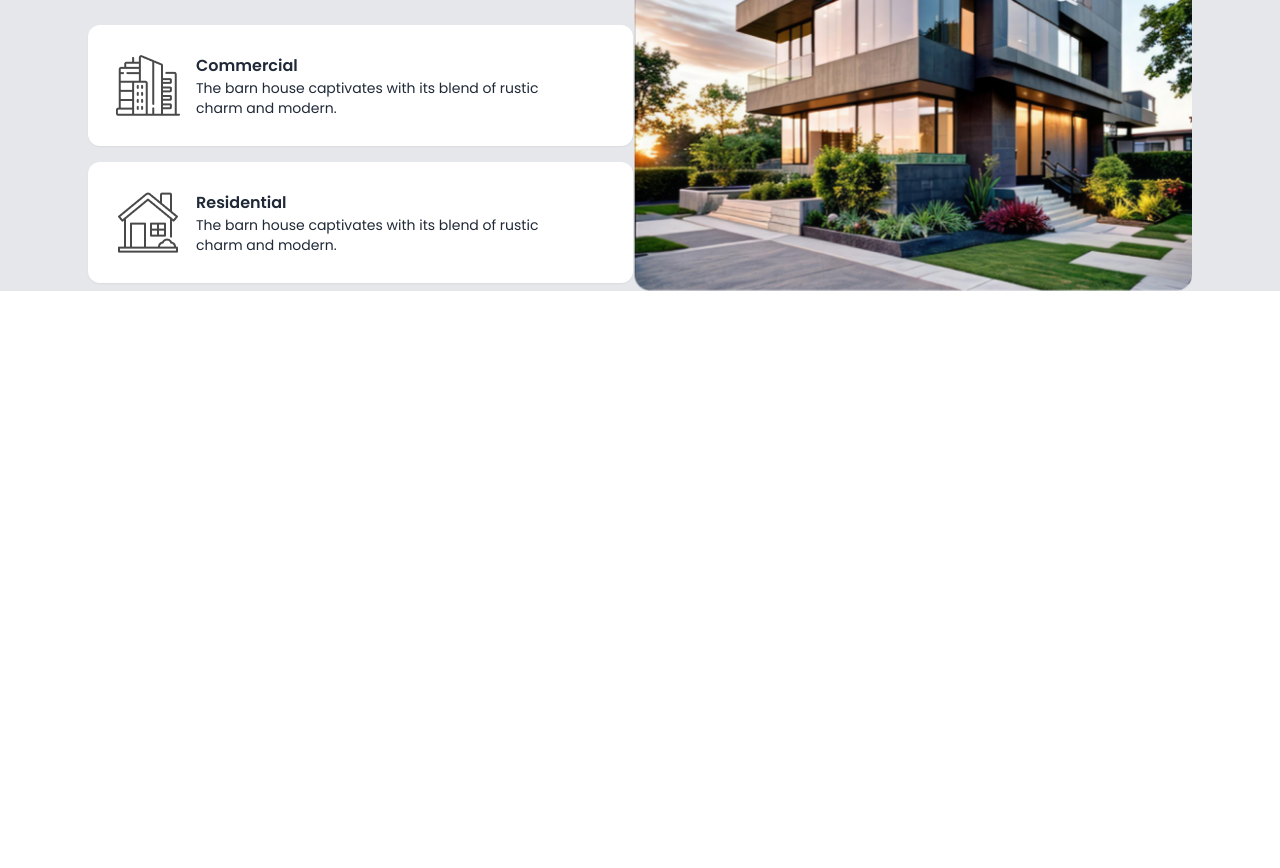
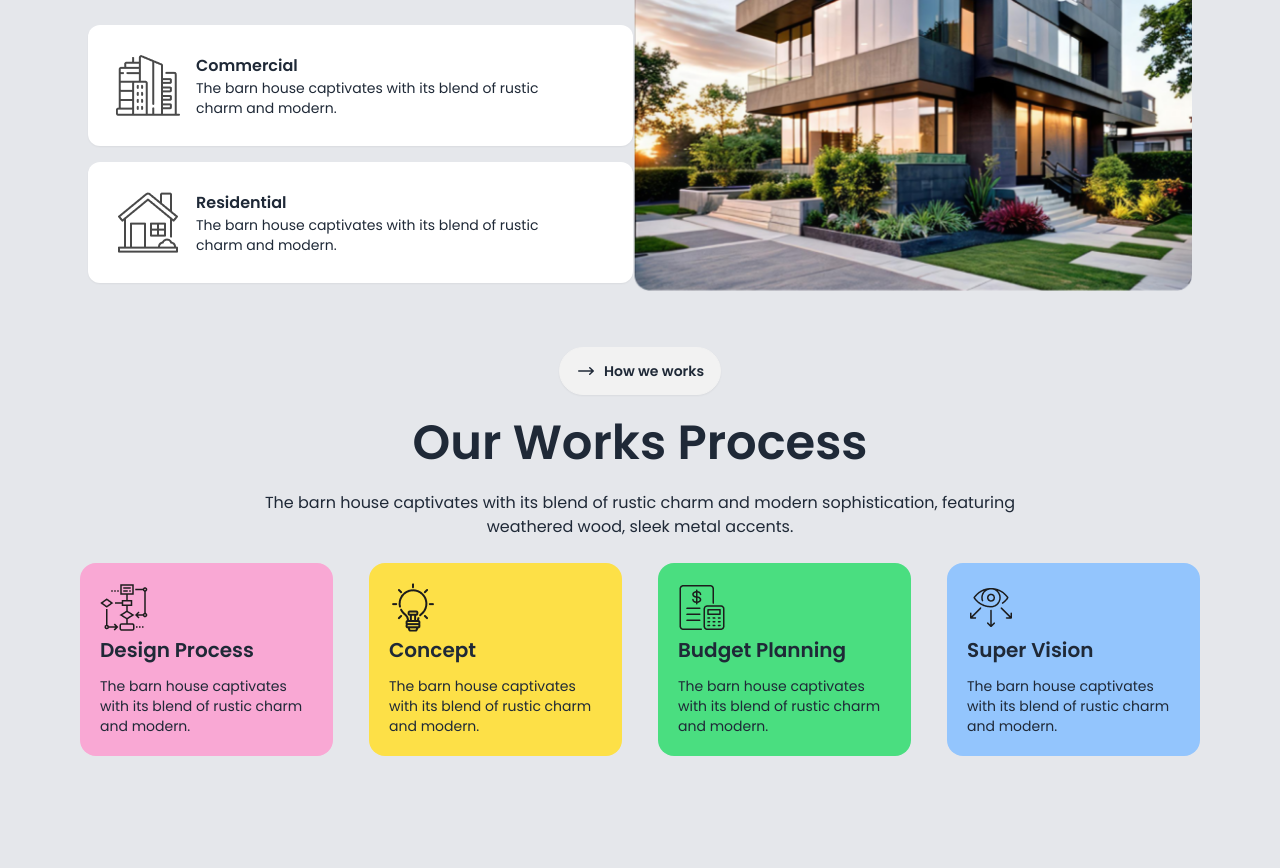
Before and after one commit to Tanjidshafin/Rinterio-House_dealer, a website: page index.html in a window 1280 px wide. Shown: the part 1169-2037 px from the top of the page. Before the commit the page ends 1460 px from the top, so only its background shows below. Drawn offline with nearby package versions, Linux system fonts and the light colour scheme.

Commit message:
work process section completed

```diff
--- a/index.html
+++ b/index.html
@@ -172,6 +172,38 @@
                     </div>
                 </div>
             </section>
+            <section class="lg:mx-20 pt-14 mx-3 pb-28">
+                <div class="text-center">
+                    <button class="btn rounded-full"><svg xmlns="http://www.w3.org/2000/svg" viewBox="0 0 20 20" fill="currentColor" class="size-5">
+                        <path fill-rule="evenodd" d="M2 10a.75.75 0 0 1 .75-.75h12.59l-2.1-1.95a.75.75 0 1 1 1.02-1.1l3.5 3.25a.75.75 0 0 1 0 1.1l-3.5 3.25a.75.75 0 1 1-1.02-1.1l2.1-1.95H2.75A.75.75 0 0 1 2 10Z" clip-rule="evenodd" />
+                      </svg>
+                      How we works</button>
+                </div>
+                <h1 class="text-2xl lg:text-5xl font-semibold text-center my-6">Our Works Process</h1>
+                <p class="text-center max-w-[47rem] mx-auto my-6">The barn house captivates with its blend of rustic charm and modern sophistication, featuring weathered wood, sleek metal accents.</p>
+                <div class="flex flex-col lg:flex-row lg:gap-9 gap-4 justify-between items-center">
+                    <div class="p-5 bg-pink-300 rounded-2xl active:scale-95 active:transition-all ">
+                        <img src="assets/flow-chart.png" alt="">
+                        <h1 class="mb-3 mt-1 text-xl font-semibold">Design Process</h1>
+                        <p class="text-sm lg:text-md">The barn house captivates with its blend of rustic charm and modern.</p>
+                    </div>
+                    <div class="p-5 bg-yellow-300 rounded-2xl active:scale-95 active:transition-all ">
+                        <img src="assets/concept.png" alt="">
+                        <h1 class="mb-3 mt-1 text-xl font-semibold">Concept</h1>
+                        <p class="text-sm lg:text-md">The barn house captivates with its blend of rustic charm and modern.</p>
+                    </div>
+                    <div class="p-5 bg-green-400 rounded-2xl active:scale-95 active:transition-all ">
+                        <img src="assets/budget-planning.png" alt="">
+                        <h1 class="mb-3 mt-1 text-xl font-semibold">Budget Planning</h1>
+                        <p class="text-sm lg:text-md">The barn house captivates with its blend of rustic charm and modern.</p>
+                    </div>
+                    <div class="p-5 bg-blue-300 rounded-2xl active:scale-95 active:transition-all ">
+                        <img src="assets/vision.png" alt="">
+                        <h1 class="mb-3 mt-1 text-xl font-semibold">Super Vision</h1>
+                        <p class="text-sm lg:text-md">The barn house captivates with its blend of rustic charm and modern.</p>
+                    </div>
+                </div>
+            </section>
         </div>
     </main>
     <footer>
```
